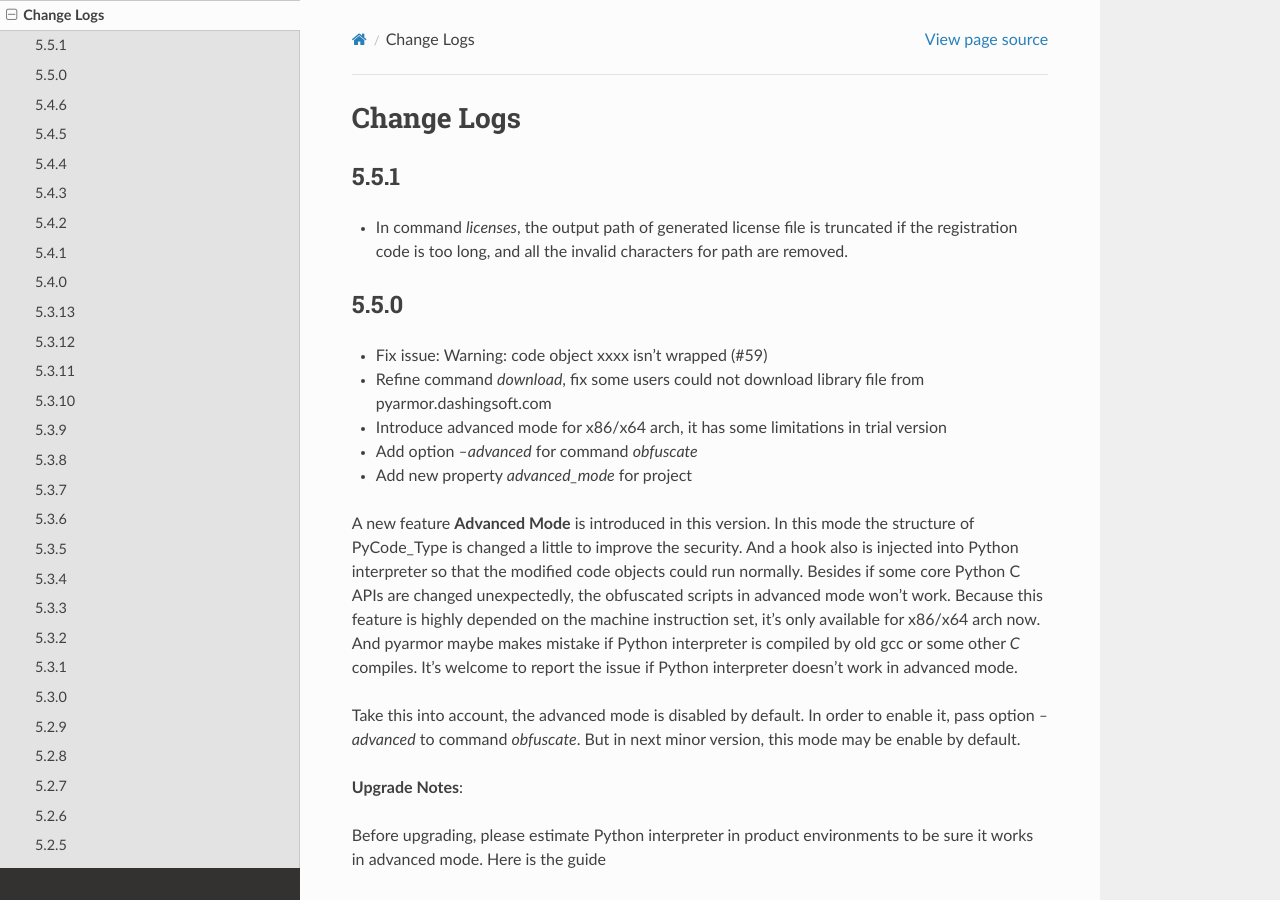
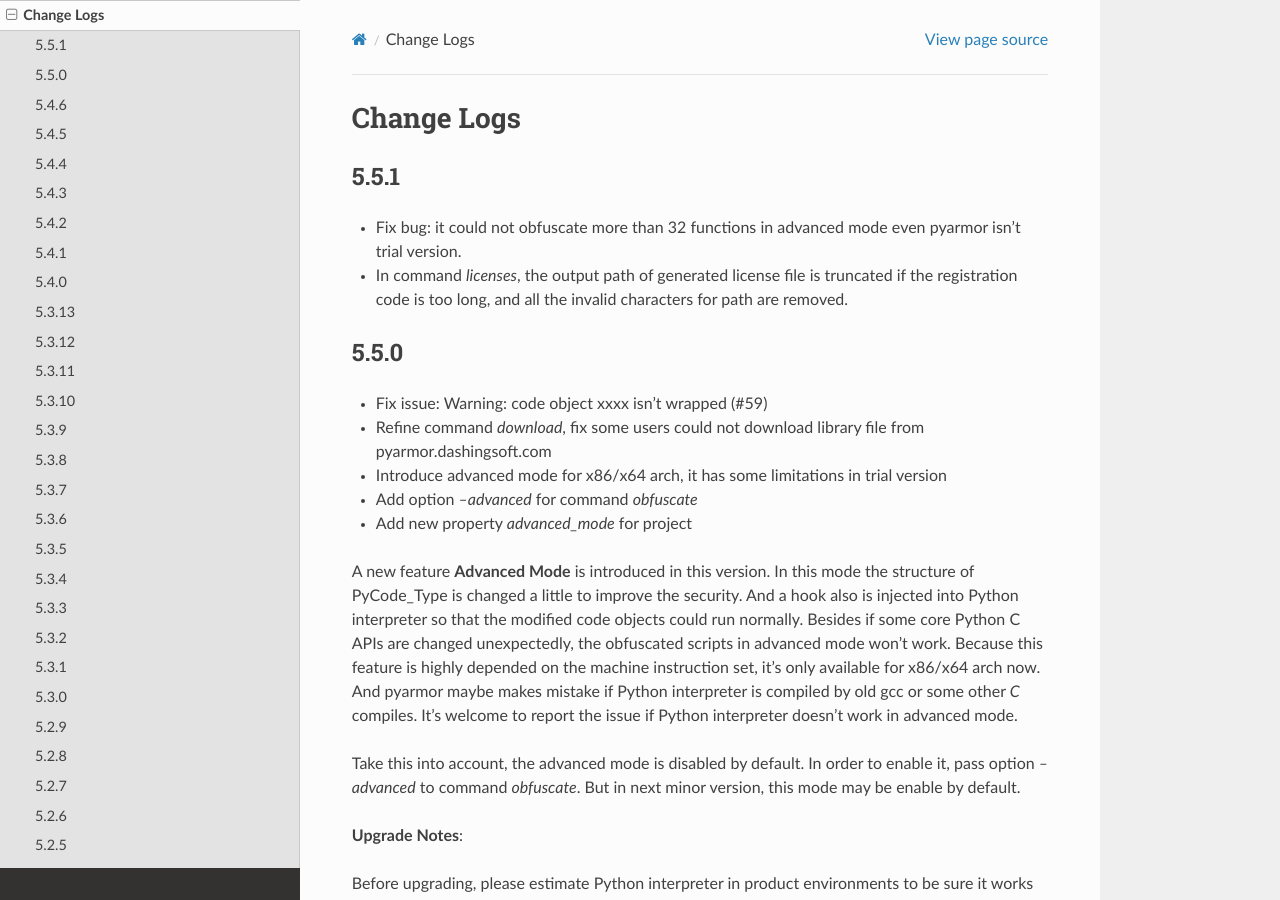
Before and after one commit to dashingsoft/pyarmor, a Sphinx documentation site: the page built from docs/change-logs.rst, in a window 1280 px wide and 900 px high. Built offline with Sphinx 7.4.7 and the Read the Docs theme 2.0.0, drawn with Linux system fonts in a browser that asks for light colours.

Commit message:
Add change log

```diff
--- a/docs/change-logs.rst
+++ b/docs/change-logs.rst
@@ -5,6 +5,8 @@ Change Logs
 
 5.5.1
 -----
+* Fix bug: it could not obfuscate more than 32 functions in advanced mode even
+  pyarmor isn't trial version.
 * In command `licenses`, the output path of generated license file is truncated
   if the registration code is too long, and all the invalid characters for path
   are removed.
```
